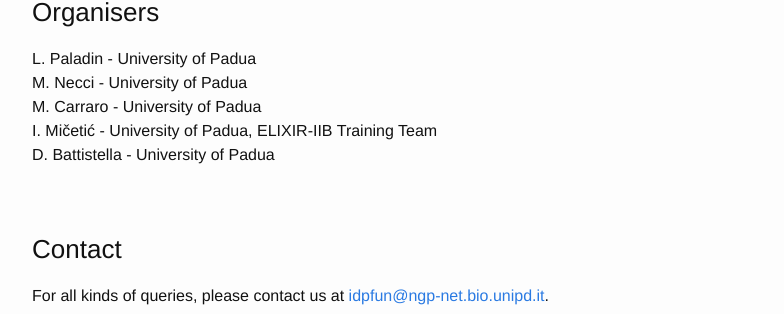
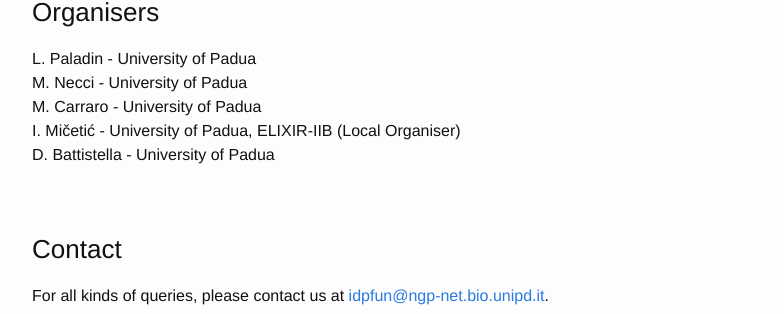
Before and after one commit to ELIXIR-IIB-training/website, a Jekyll site: the page built from _posts/2020-01-27-winter-school-idp-brixen.md, in a window 1280 px wide. Shown: the part 1881-2195 px from the top of the page, without its empty margins (238-1022 px from the left). Built offline with Jekyll 4.4.1, drawn with Linux system fonts in a browser that asks for light colours.

Commit message:
Update Ivan affiliation

```diff
--- a/_posts/2020-01-27-winter-school-idp-brixen.md
+++ b/_posts/2020-01-27-winter-school-idp-brixen.md
@@ -68,7 +68,7 @@ A <b>flyer</b> of the event is available here for [download](http://disprotcentr
 L. Paladin - University of Padua<br>
 M. Necci - University of Padua<br>
 M. Carraro - University of Padua<br>
-I. Mičetić - University of Padua, ELIXIR-IIB Training Team<br>
+I. Mičetić - University of Padua, ELIXIR-IIB (Local Organiser)<br>
 D. Battistella - University of Padua<br>
 <br>
 <br>
```
